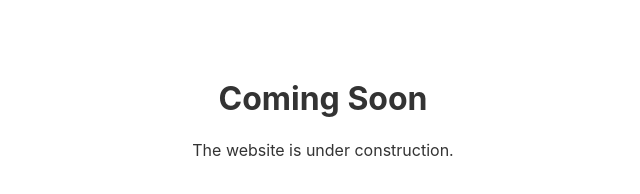
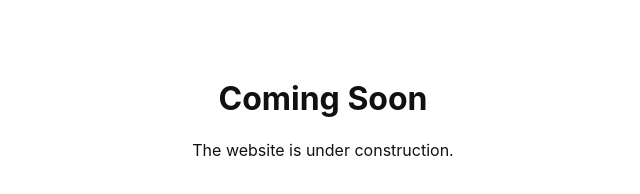
Before and after one commit to luizmoreiratd/luizmoreiratd.github.io, a plain HTML site: page index.html in a window 1280 px wide. Shown: the whole page, without its empty margins (317-957 px from the left). Drawn offline with Linux system fonts and the light colour scheme.

Commit message:
Update format

```diff
--- a/index.html
+++ b/index.html
@@ -7,9 +7,10 @@
         <style>
             body {
                 font-family: -apple-system, BlinkMacSystemFont, sans-serif;
-              color: #333333;
+                color: #111111;
                 text-align: center;
                 padding: 50px;
+                -webkit-font-smoothing: antialiased;
             }
         </style>
     </head>
```
Lines whose indentation alone changed are shown as unchanged.
